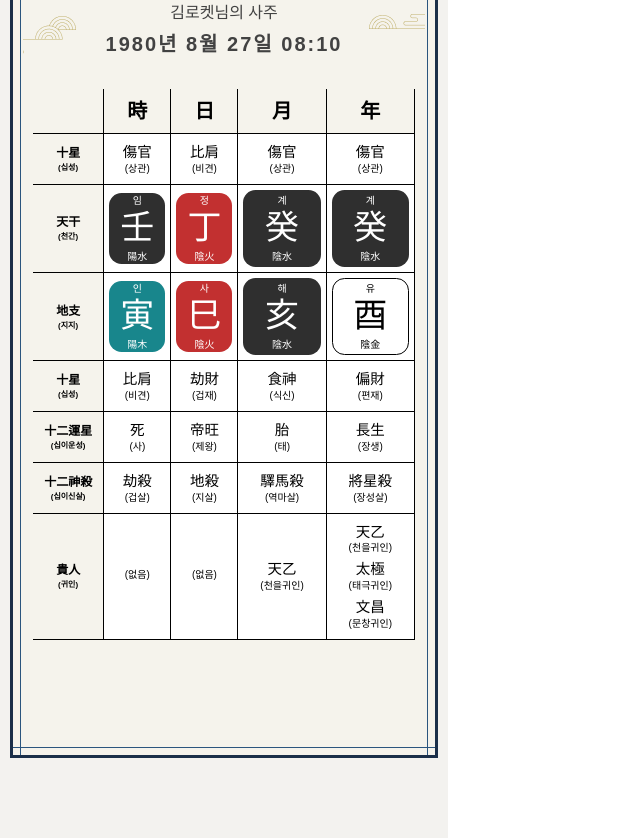
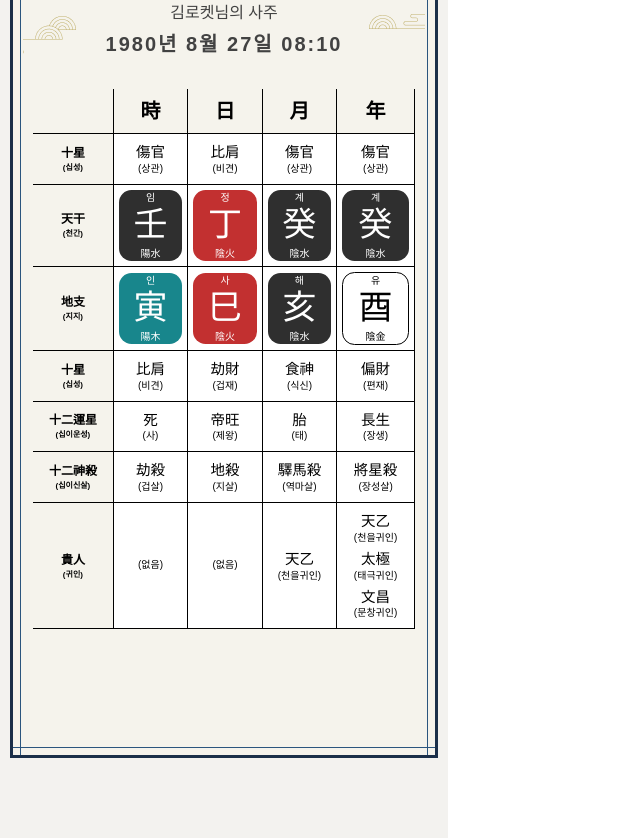
Before and after one commit to saiani1/rocket-ai-test, a Next.js app: page / in a window 1280 px wide. Shown: the part 1480-2318 px from the top of the page, without its empty margins (0-640 px from the left). Built offline with nearby package versions, Linux system fonts and the light colour scheme; a web font is replaced by a local one.

Commit message:
CommonTr 패딩값 변경

```diff
--- a/src/components/CommonTr.tsx
+++ b/src/components/CommonTr.tsx
@@ -12,7 +12,7 @@ const CommonTr = ({ data }: CommonTrType) => {
       {(data.rows as SajuRowType[]).map((item, i) => (
         <td
           key={`commontd-${i}`}
-          className={`p-2 bg-white ${
+          className={`py-2 bg-white ${
             i === 3 ? "border-r-1" : "border-r-[0.5px]"
           }`}
         >
```
